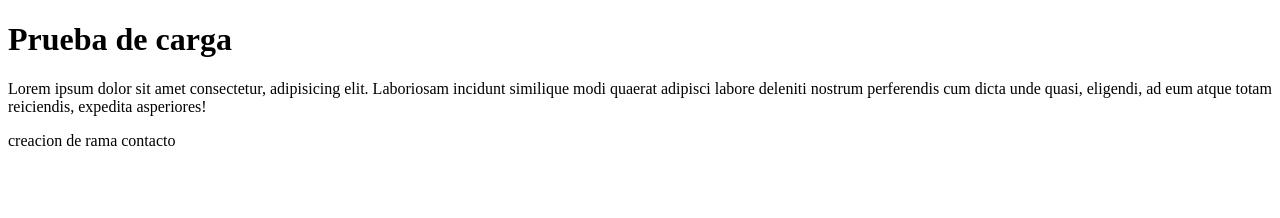
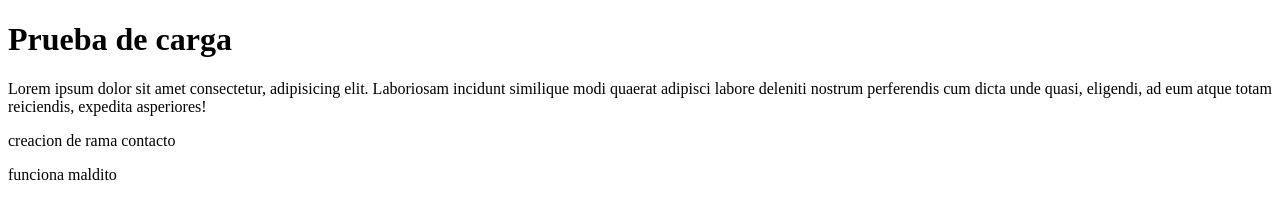
Before and after one commit to diegomez-ang/VipTravel, a plain HTML site: page assets/Contacto/contacto.html in a window 1280 px wide. Drawn offline with Linux system fonts and the light colour scheme.

Commit message:
carga contacto 2

```diff
--- a/assets/Contacto/contacto.html
+++ b/assets/Contacto/contacto.html
@@ -9,5 +9,6 @@
     <h1>Prueba de carga</h1>
     <p>Lorem ipsum dolor sit amet consectetur, adipisicing elit. Laboriosam incidunt similique modi quaerat adipisci labore deleniti nostrum perferendis cum dicta unde quasi, eligendi, ad eum atque totam reiciendis, expedita asperiores!</p>
     <p>creacion de rama contacto</p>
+    <p>funciona maldito</p>
 </body>
 </html>
```
